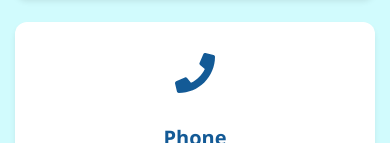
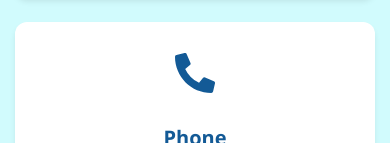
Before and after one commit to sourabhjaiin/SJ-Polizen-Industries, a React (Create React App) app: page /contact in a window 390 px wide. Shown: the part 809-952 px from the top of the page. Built offline with nearby package versions, Linux system fonts and the light colour scheme.

Commit message:
changed phone icon in contact page

```diff
--- a/src/pages/Contact.js
+++ b/src/pages/Contact.js
@@ -9,7 +9,7 @@ import React, { useState, useEffect } from 'react';
 import {
   FaMapMarkerAlt,
   FaEnvelope,
-  FaPhone,
+  FaPhoneAlt,
   FaInstagram,
   FaLinkedin,
   FaCheckCircle,
@@ -234,7 +234,7 @@ const Contact = () => {
             {/* Container 3: Phone */}
             <div className="contact-info-card">
               <div className="info-card-icon">
-                <FaPhone />
+                <FaPhoneAlt />
               </div>
               <h3>Phone</h3>
               <div className="info-card-content">
```
